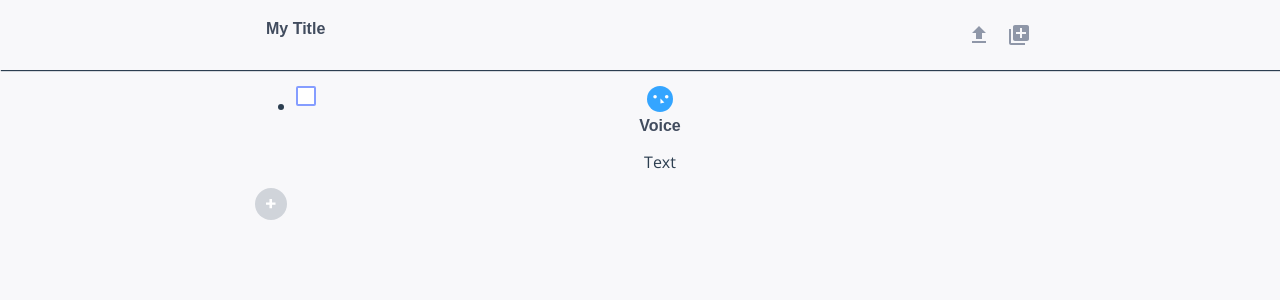
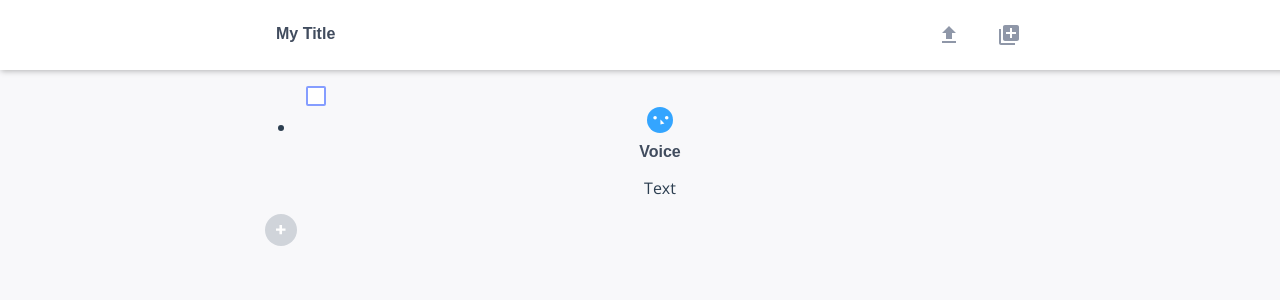
Before and after one commit to Unbabel/frontend-challenge, a Vue app: page / in a window 1280 px wide. Both pictures are taken after a click on the button 271 px from the left and 85 px from the top of the page. Shown: the top 300 px of the page. Built offline with nearby package versions, Linux system fonts and the light colour scheme.

Commit message:
Implementing some styles using variables

```diff
--- a/src/components/Button/Button.vue
+++ b/src/components/Button/Button.vue
@@ -26,6 +26,8 @@ export default {
 </script>
 
 <style lang="scss">
+@import "../../assets/styles/variables.scss";
+
 .c-button {
   display: flex;
   align-items: center;
@@ -34,6 +36,7 @@ export default {
   border: none;
   width: 30px;
   height: 30px;
+  margin: $vertical-spacing $horizontal-spacing;
 
   &:hover {
     cursor: pointer;
--- a/src/components/Checkbox/Checkbox.vue
+++ b/src/components/Checkbox/Checkbox.vue
@@ -35,14 +35,15 @@ export default {
 .c-checkbox {
   display: block;
   position: relative;
-  padding-left: 35px;
-  margin-bottom: 12px;
+  margin: $vertical-spacing $horizontal-spacing;
   cursor: pointer;
   font-size: 22px;
   -webkit-user-select: none;
   -moz-user-select: none;
   -ms-user-select: none;
   user-select: none;
+  height: $checkbox-size;
+  width: $checkbox-size;
 
   &:hover {
     .c-checkbox__checkmark {
@@ -54,8 +55,8 @@ export default {
     position: absolute;
     opacity: 0;
     cursor: pointer;
-    height: 16px;
-    width: 16px;
+    height: $checkbox-size;
+    width: $checkbox-size;
     left: 0;
     z-index: 1;
   }
@@ -73,11 +74,11 @@ export default {
     position: absolute;
     top: 0;
     left: 0;
-    height: 16px;
-    width: 16px;
+    height: $checkbox-size;
+    width: $checkbox-size;
     background-color: white;
-    border: 2px solid $primary-color;
-    border-radius: 2px;
+    border: $border-width solid $primary-color;
+    border-radius: $border-width;
   }
 
   .c-checkbox__checkmark::after {
--- a/src/components/Title/Title.vue
+++ b/src/components/Title/Title.vue
@@ -29,5 +29,6 @@ export default {
   font-weight: 600;
   font-size: 16px;
   color: $forth-color;
+  margin: $vertical-spacing $horizontal-spacing;
 }
 </style>
--- a/src/components/TopMenu/TopMenu.vue
+++ b/src/components/TopMenu/TopMenu.vue
@@ -32,8 +32,9 @@ export default {
   grid-template-columns: repeat(5, 1fr);
   grid-template-rows: 30px;
   width: 100%;
-  box-shadow: 1px 1px 1px;
+  box-shadow: -7px 9px 6px -8px rgb(0 0 0 / 29%);
   padding: 20px 10px;
+  background-color: white;
 
   .c-top-menu__inner-container {
     grid-column: 2 / 5;
```
